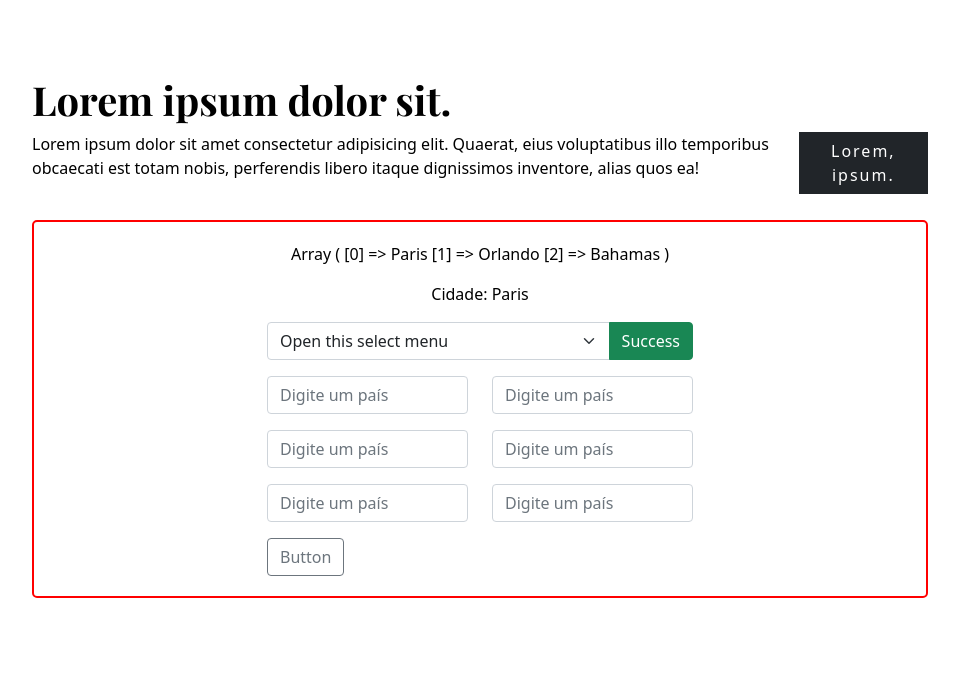
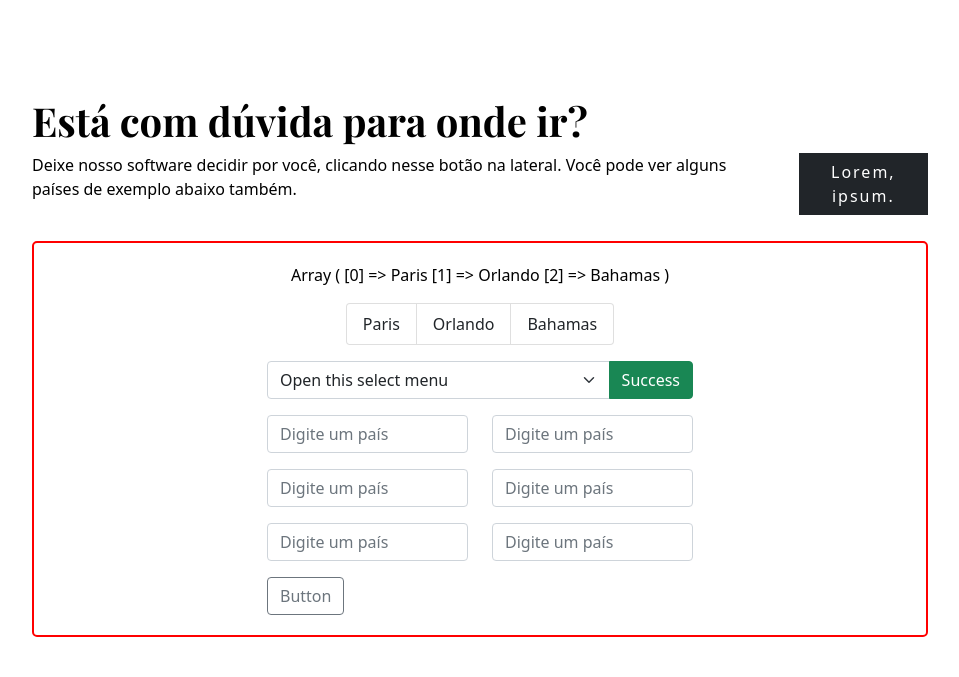
Before and after one commit to h4yat0/trabalho-3-semestre, a PHP site: page / in a window 1280 px wide. Shown: the part 1134-1811 px from the top of the page, without its empty margins (160-1119 px from the left). Run offline with PHP 8.4, Linux system fonts and the light colour scheme.

Commit message:
add actual content

```diff
--- a/index.php
+++ b/index.php
@@ -87,7 +87,7 @@
     <link rel="stylesheet" href="./src/css/index-style.css" />
     <link rel="stylesheet" href="./src/css/formCitiess.css">
 
-    <title>01</title>
+    <title>Site de viagens</title>
   </head>
 
   <body>
@@ -231,11 +231,10 @@
                 transform: translateY(-50%);
               "
             >
-              <h1>Lorem ipsum dolor sit, amet consectetur</h1>
+              <h1>Site de viagens</h1>
               <p>
-                Lorem ipsum dolor sit amet consectetur adipisicing elit.
-                Adipisci error earum similique consequatur repudiandae fuga
-                omnis animi ipsa ea ad!
+                Nos forneceremos a melhor experiencia possível em sua viagem <br>
+                "Quer fazer a viagem dos seus sonhos? Venha conosco. Nos fornecemos o melhor experiência possível em sua viagem dos sonhos"
               </p>
             </div>
           </div>
@@ -251,31 +250,23 @@
           <div class="col">
             <img src="./src/img/placeholder-05.jpg" class="img-fluid" />
             <p style="padding: 1rem 0rem">
-              Lorem ipsum dolor sit amet consectetur adipisicing elit. Enim
-              laudantium voluptatum ut laboriosam officiis odit, error sed
-              similique perferendis debitis? Magnam deleniti eligendi
-              repudiandae quos!
+            Em nossos pacotes nos abrangemos os mais variados preços, para assim caber em seu bolso. E varias formas de locomoções como: avião, navio, trem, entre outros. E por ultimo reservamos pacotes com estadias em hotéis ou em casa, sempre visando a melhor experiência possível em  sua viajem dos sonhos
             </p>
           </div>
-
           <div class="col">
-            <h2>Lorem ipsum dolor sit.</h2>
+            <h2>Lugares</h2>
             <p>
-              Lorem ipsum dolor sit amet consectetur adipisicing elit. Magnam
-              quia totam, deserunt eius nam adipisci!
+              Nos trabalhos com viagens ao redor do mundo todo, com diferentes tipos de transportes
             </p>
             <img src="./src/img/placeholder-06.jpg" class="img-fluid" />
           </div>
         </div>
         <div class="container container-custom">
-          <h1>Lorem ipsum dolor sit.</h1>
+          <h1>Está com dúvida para onde ir?</h1>
           <div class="row" style="justify-content: space-evenly">
             <div class="col-10">
               <p>
-                Lorem ipsum dolor sit amet consectetur adipisicing elit.
-                Quaerat, eius voluptatibus illo temporibus obcaecati est totam
-                nobis, perferendis libero itaque dignissimos inventore, alias
-                quos ea!
+                Deixe nosso software decidir por você, clicando nesse botão na lateral. Você pode ver alguns países de exemplo abaixo também.
               </p>
             </div>
             <div class="col">
@@ -285,11 +276,27 @@
           <br>
           <div style="border-radius: 5px; border: 2px solid red; padding: 20px;">
           <p class="text-center">
+
             <?php
               print_r($cities);
 
-              echo '<p class= "text-center"> Cidade: ' . $cities[mt_rand(0, count($cities)-1)] . '</p>';
             ?>
+          <div class="d-flex">
+            <?php
+              echo '<ul class="list-group list-group-horizontal mx-auto">';
+
+              for($i = 0; $i < count($cities); $i++){
+                echo '<li class="list-group-item">' . $cities[$i] . '</li>';
+
+              }
+
+              echo '</ul>';
+
+
+              // echo '<p class= "text-center"> Cidade: ' . $cities[mt_rand(0, count($cities)-1)] . '</p>';
+            ?>
+
+          </div>
 
           </p>
             <div id="divformCities" class="formCities">
```
